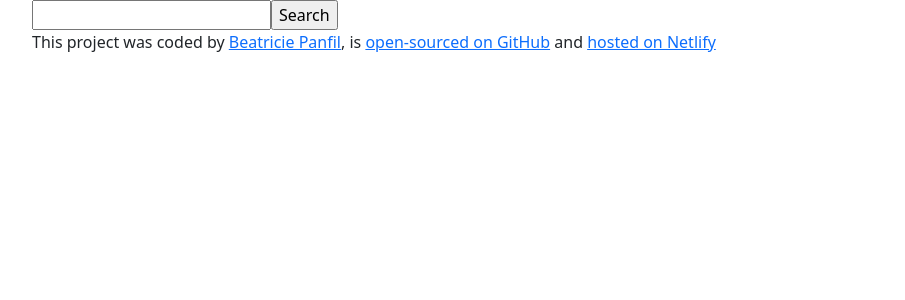
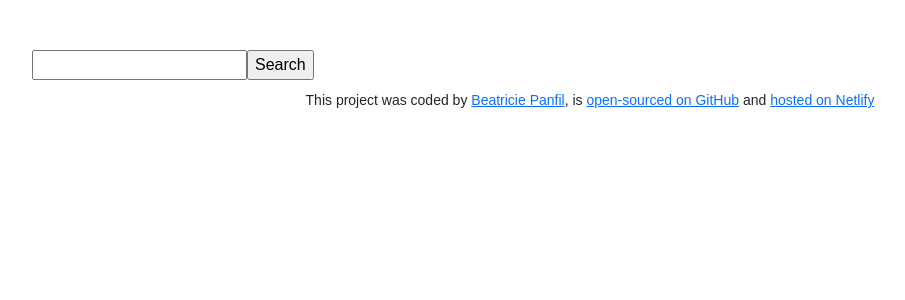
Before and after one commit to BeatriciePanfil/dictionary-app-react, a React (Vite) app: page / in a window 1280 px wide. Shown: the top 300 px of the page, without its empty margins (50-955 px from the left). Built offline with nearby package versions, Linux system fonts and the light colour scheme.

Commit message:
Added basic css

```diff
--- a/src/App.css
+++ b/src/App.css
@@ -0,0 +1,12 @@
+body {
+  font-family: "Poppins", sans-serif;
+  margin: 50px auto;
+}
+.App {
+  max-width: 800px;
+}
+footer {
+  text-align: center;
+  margin-top: 10px;
+  font-size: 14px;
+}
```
